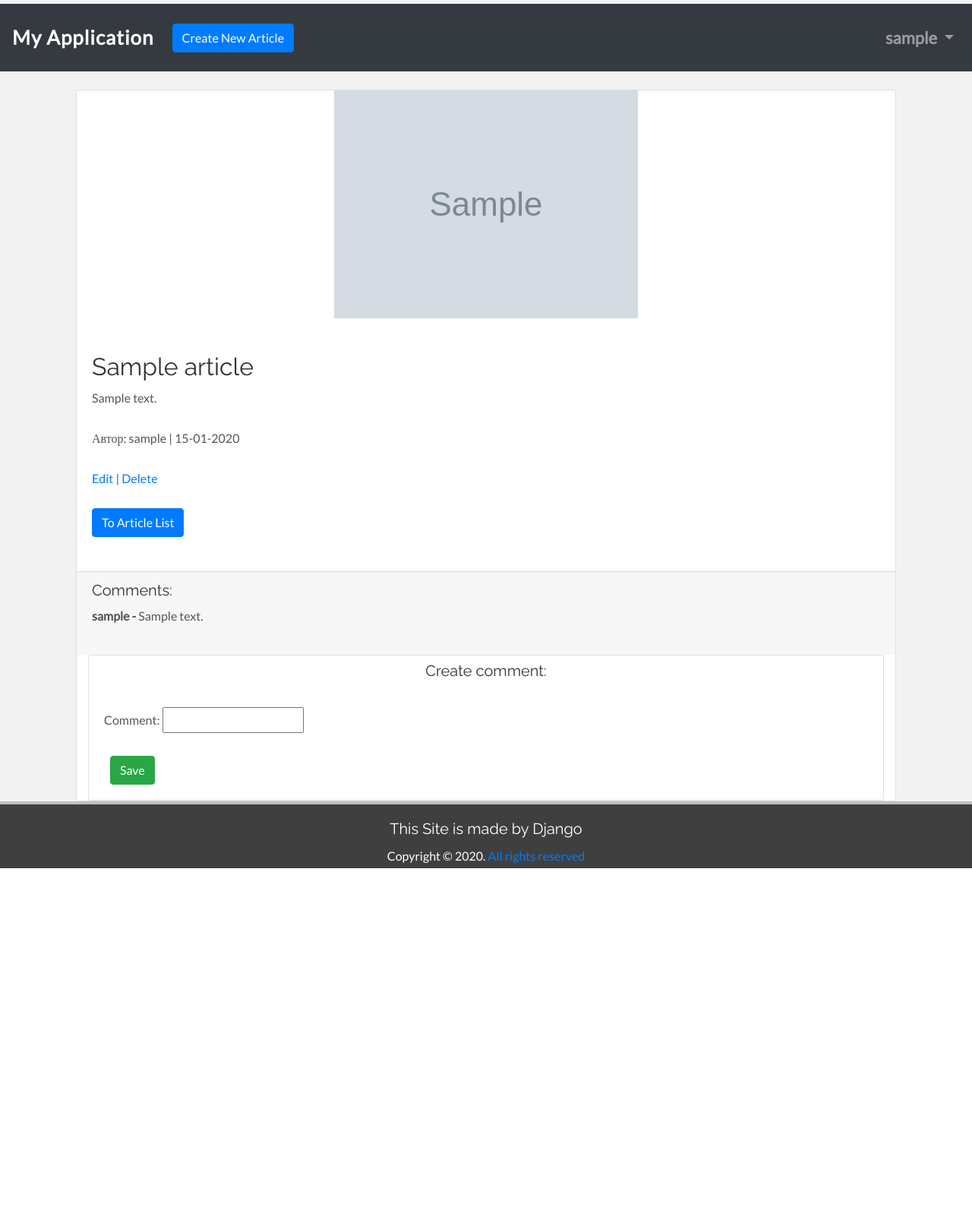
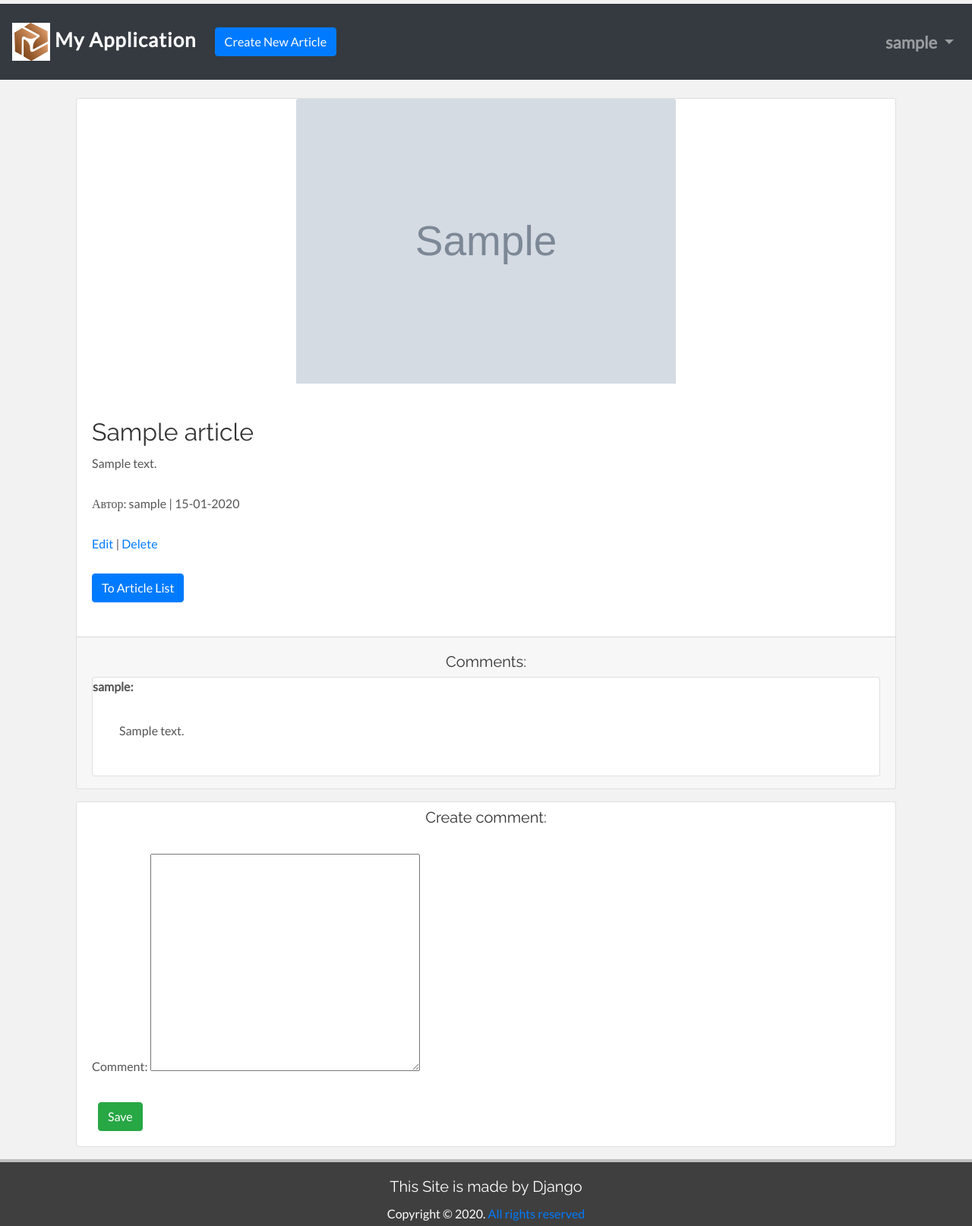
Before and after one commit to MichaelNest/My-First-Show-Project, a Django app: page /articles/1/ in a window 1280 px wide. Shown: the whole page at 76% size. Before the commit the page ends 1143 px from the top, so only its background shows below. Run offline with Django 3.2, Linux system fonts and the light colour scheme; a user stored in the database is signed in; tables that the repository leaves empty hold one stand-in row (values such as "Sample post"); grey boxes marked "Sample" are stand-in pictures; some libraries are stand-ins or nearby versions.

Commit message:
Make favicon adress string, make navbar logo

```diff
--- a/reference.txt
+++ b/reference.txt
@@ -103,3 +103,5 @@ and add field login_url='login'. - create articles can only autentificate user -
 ------------------------------------------------------------------------------------------------------------------
 72) Make comments, version_1
 ------------------------------------------------------------------------------------------------------------------
+73) Make favicon adress string, make navbar logo
+------------------------------------------------------------------------------------------------------------------
--- a/src/articles/models.py
+++ b/src/articles/models.py
@@ -18,7 +18,7 @@ class Article(models.Model):
 
 class Comment(models.Model):
     article = models.ForeignKey(Article, on_delete=models.CASCADE, related_name='comments')
-    comment = models.CharField(max_length=555)
+    comment = models.TextField()
     author = models.ForeignKey(settings.AUTH_USER_MODEL, on_delete=models.CASCADE)
     create_date = models.DateTimeField(auto_now_add=True, null=True)
     moderat = models.BooleanField(default=True)
--- a/src/articles/templates/articles/article_detail.html
+++ b/src/articles/templates/articles/article_detail.html
@@ -10,7 +10,7 @@
     <div class="card" >
         <div class="text-center">
             {% if article.image %}
-                <p><img src="{{ article.image.url }}"  class="card-img-fluid" alt="..."></p>
+                <p><img src="{{ article.image.url }}"  class="card-img-top" alt="..."></p>
             {% endif %}
         </div>
 
@@ -29,12 +29,20 @@
         </div>
     </div>
         <div class="card-footer">
-            <h5>Comments: </h5>
+            <h5 class="text-center my-2">Comments: </h5>
             {% for comment in comments %}
-            <p><span class="font-weight-bold">{{ comment.author }} -  </span> {{ comment.comment }}</p>
+            <div class="card my-1">
+                <div class="card-title"><span class="font-weight-bold">{{ comment.author }}:  </span></div>
+                <div class="container"><div class="card-body"><p> {{ comment.comment }}</p></div></div>
+            </div>
             {% endfor %}
         </div>
-        <div class="col-md-12 col-md-offset-2">
+</div>
+</div>
+</div>
+
+    <div class="container padding my-3">
+    <div class="col-md-12 col-md-offset-2">
             <div class="card">
                 <div class="text-center my-2">
                     <h5>Create comment:</h5>
@@ -48,8 +56,6 @@
                 </div>
             </div>
         </div>
+    </div>
 
-</div>
-</div>
-</div>
 {% endblock content %}
--- a/src/templates/base.html
+++ b/src/templates/base.html
@@ -8,6 +8,7 @@
     <link rel="stylesheet" href="https://stackpath.bootstrapcdn.com/bootstrap/4.5.2/css/bootstrap.min.css" integrity="sha384-JcKb8q3iqJ61gNV9KGb8thSsNjpSL0n8PARn9HuZOnIxN0hoP+VmmDGMN5t9UJ0Z" crossorigin="anonymous">
     <link rel="stylesheet" href="{% static 'css/base.css' %}">
     <title>{% block title %} My App {% endblock title %}</title>
+    <link rel="shortcut icon" type="image/png" href="{% static 'img/logo_1.png' %}">
 
 
 </head>
--- a/src/templates/includes/navbar.html
+++ b/src/templates/includes/navbar.html
@@ -1,5 +1,7 @@
+ {% load static %}
+
     <nav class="navbar navbar-expand-md navbar-dark bg-dark mb-4">
-        <a class="navbar-brand " href="{% url 'pages:home' %}">My Application</a>
+        <a class="navbar-brand " href="{% url 'pages:home' %}"><img src="{% static 'img/logo_1.png' %}" style="max-width:50px; max-height:50px;" alt=""> My Application</a>
         <button class="navbar-toggler" type="button" data-toggle="collapse" data-target="#navbarCollapse" aria-controls="navbarCollapse" aria-expanded="false" aria-label="Toggle navigation">
             <span class="navbar-toggler-icon"></span>
         </button>
```
Also changed, not shown: src/static/img/logo_1.png (added).
